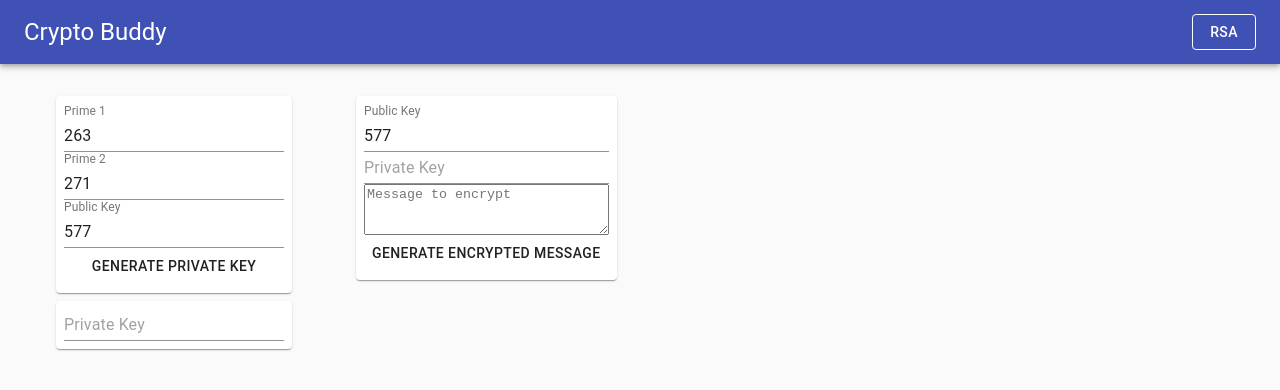
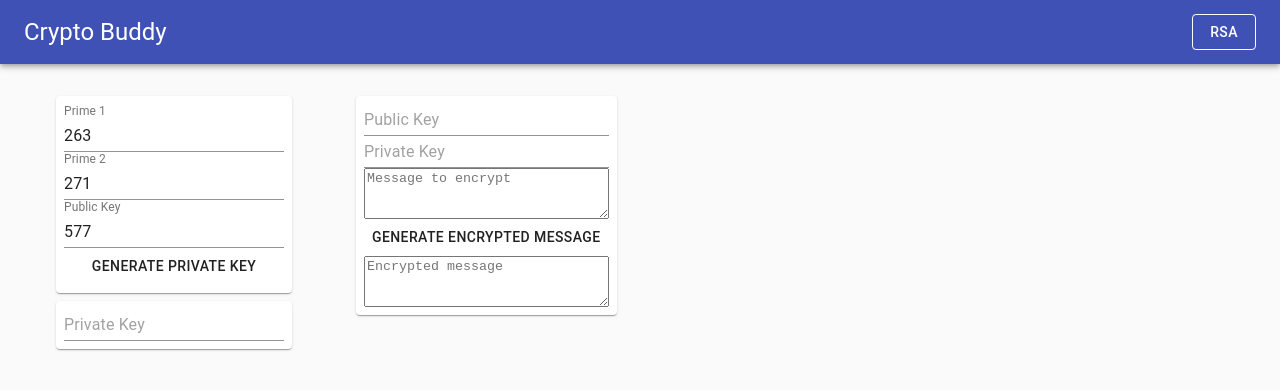
Before and after one commit to ilknarf/crypto-buddy, a React (Create React App) app: page /rsa in a window 1280 px wide. Shown: the top 390 px of the page. Built offline with nearby package versions, Linux system fonts and the light colour scheme.

Commit message:
add private key logic

```diff
--- a/src/pages/Rsa.js
+++ b/src/pages/Rsa.js
@@ -1,6 +1,4 @@
-/*global BigInt:false*/
-
-
+/* global BigInt:false */
 import React, { useState } from 'react';
 import { Container, FormControl, TextField, Button, Divider, TextareaAutosize } from '@material-ui/core';
 
@@ -19,28 +17,48 @@ function setState(setter) {
 }
 
 function Rsa() {
+  let [currentPub, setCurrentPub] = useState(null);
   let [privateKey, setPrivateKey] = useState(null);
 
   let [p1, setP1] = useState(263);
   let [p2, setP2] = useState(271);
   let [pub, setPub] = useState(577);
 
+  let [semiprime, setSemiprime] = useState(null);
+
   let [error, setError] = useState(false);
   let [hidden, setHidden] = useState(true);
   let [helperText, setHelperText] = useState('');
 
-  let [message, setMessage] = useState(null);
+  let [message, setMessage] = useState('');
+  let [encryptedMessage, setEncryptedMessage] = useState(null);
 
   function generatePrivateKey() {
     try {
-      const priv = RSA.computePrivateKey(BigInt(p1), BigInt(p2), BigInt(pub));
+      let prime1 = BigInt(p1);
+      let prime2 = BigInt(p2);
+      let publicKey = BigInt(pub);
+
+      setSemiprime(prime1 * prime2);
+
+      const priv = RSA.computePrivateKey(prime1, prime2, publicKey);
+
       setPrivateKey(priv.toString());
+      setCurrentPub(publicKey.toString());
+      setEncryptedMessage('');
+
       setError(false);
     } catch (e) {
       setHidden(false);
       setError(true);
       setHelperText('Public key not coprime to totient')
     }
+  }
+
+  function encryptMessage() {
+    const encrypted = RSA.encryptMessage(message, BigInt(currentPub), semiprime);
+
+    setEncryptedMessage(encrypted);
   }
 
   return (
@@ -67,17 +85,23 @@ function Rsa() {
         <Panel>
           <Card>
             <FormControl>
-              <TextField value={pub} label="Public Key" />
-              <TextField value={privateKey} placeholder={"Private Key"} />
+              <TextField value={currentPub} contentEditable="false" placeholder="Public Key" />
+              <TextField value={privateKey} contentEditable="false" placeholder="Private Key" />
               <TextareaAutosize
                 rowsMin={3}
                 placeholder="Message to encrypt"
                 value={message}
                 onChange={setState(setMessage)}
               />
-              <Button>
+              <Button onClick={encryptMessage}>
                 Generate Encrypted Message
               </Button>
+              <TextareaAutosize
+                rowsMin={3}
+                placeholder="Encrypted message"
+                value={encryptedMessage}
+                contentEditable="false"
+              />
             </FormControl>
           </Card>
         </Panel>
--- a/src/utils/rsaAlgorithm.js
+++ b/src/utils/rsaAlgorithm.js
@@ -1,5 +1,4 @@
-/*global BigInt:false*/
-
+/* global BigInt:false */
 // must have both primes to efficiently compute the private key.
 export function computePrivateKey(p1, p2, pub) {
   // Use Euler's theorem to calculate phi(p1p2) => phi(p1) * phi(p2).
```
